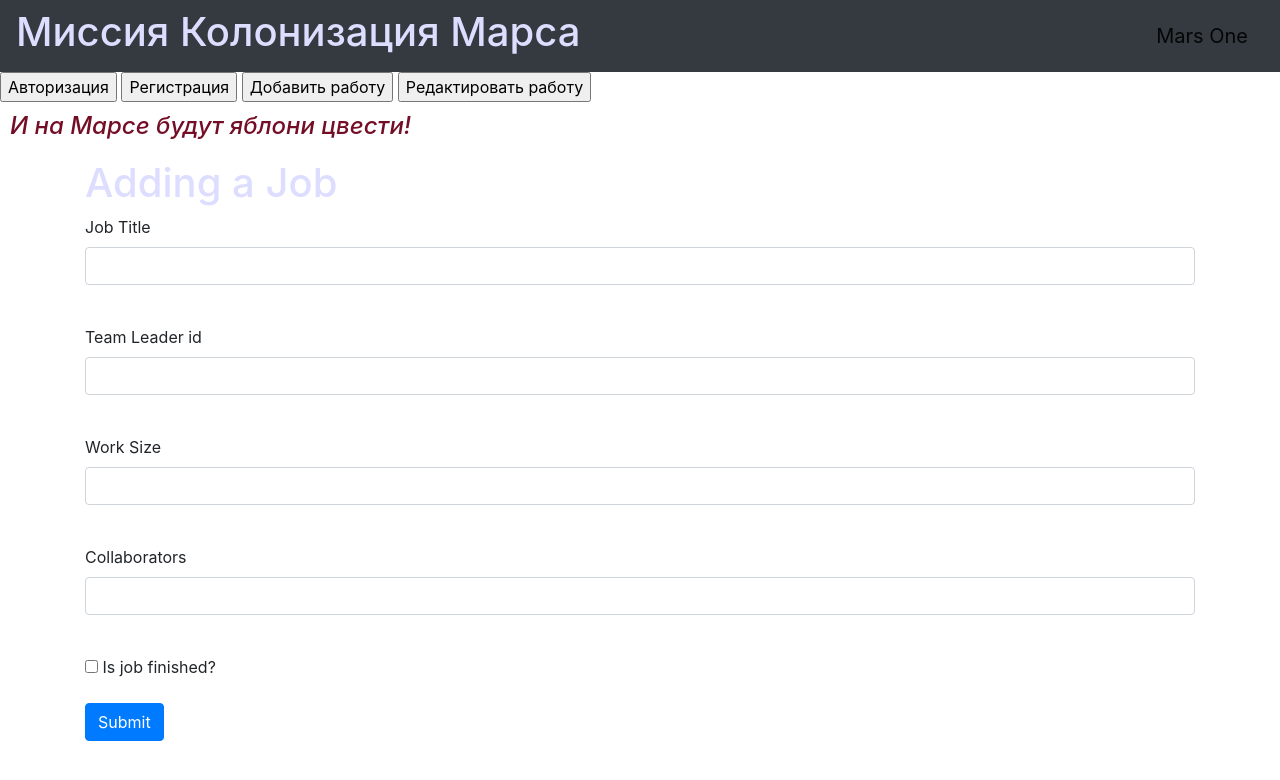
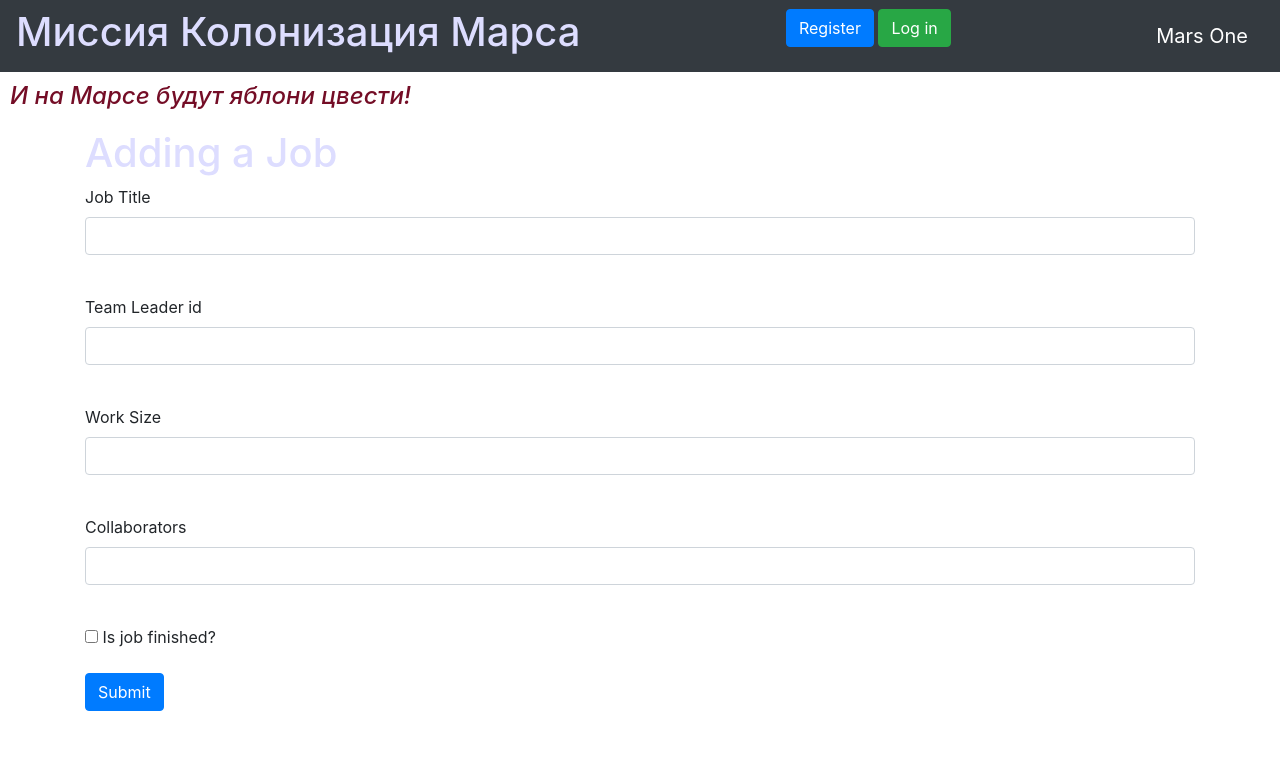
Before and after one commit to disath1554/YandexLyceum-SqlAlchemy, a Flask app: page /addjob in a window 1280 px wide. Shown: the top 780 px of the page. Run offline with Flask 3, Linux system fonts and the light colour scheme; some libraries are stand-ins or nearby versions.

Commit message:
Update base.html
Update base.html

```diff
--- a/templates/base.html
+++ b/templates/base.html
@@ -12,16 +12,21 @@
 </head>
 <body>
 <header>
-    <nav class="navbar navbar-light bg-dark">
+    <nav class="navbar navbar-dark bg-dark">
         <h1>Миссия Колонизация Марса</h1>
+
+        {% if current_user.is_authenticated %}
+        <a class="navbar-brand" href="/logout">{{ current_user.name }} {{ current_user.surname }}</a>
+        {% else %}
+        <p>
+            <a class="btn btn-primary " href="/register">Register</a>
+            <a class="btn btn-success" href="/login">Log in</a>
+        </p>
+        {% endif %}
         <a class="navbar-brand" href="#">Mars One</a>
     </nav>
-    <form>
-        <input type="button"  onclick="window.location.href='/login';" value="Авторизация" />
-        <input type="button"  onclick="window.location.href='/register';" value="Регистрация" />
-        <input type="button"  onclick="window.location.href='/addjob';" value="Добавить работу" />
-        <input type="button"  onclick="window.location.href='/jobs/<int:id>;" value="Редактировать работу" />
-</form>
+
+
     <h4><i>И на Марсе будут яблони цвести!</i></h4>
 </header>
 <!-- Begin page content -->
```
